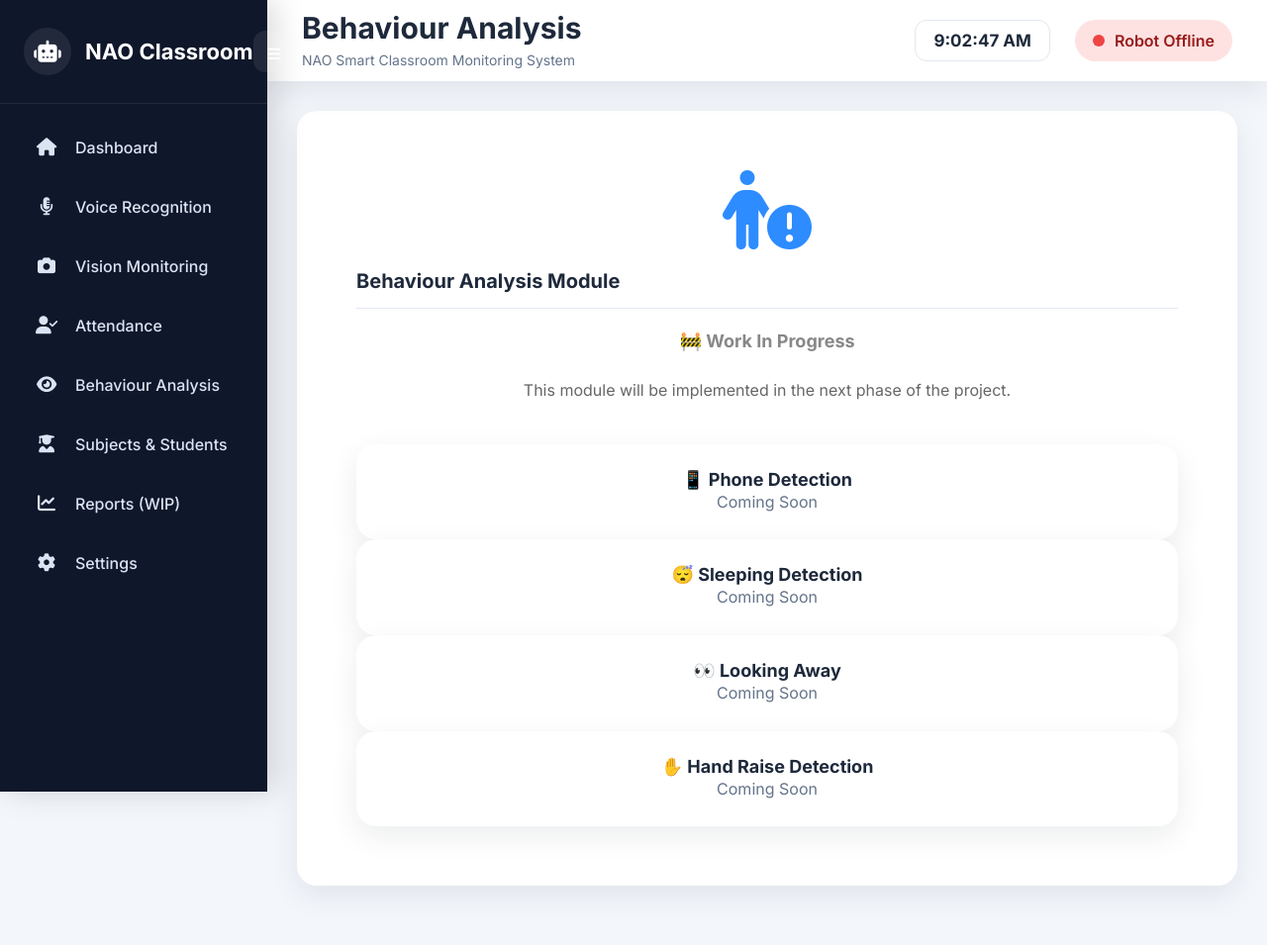
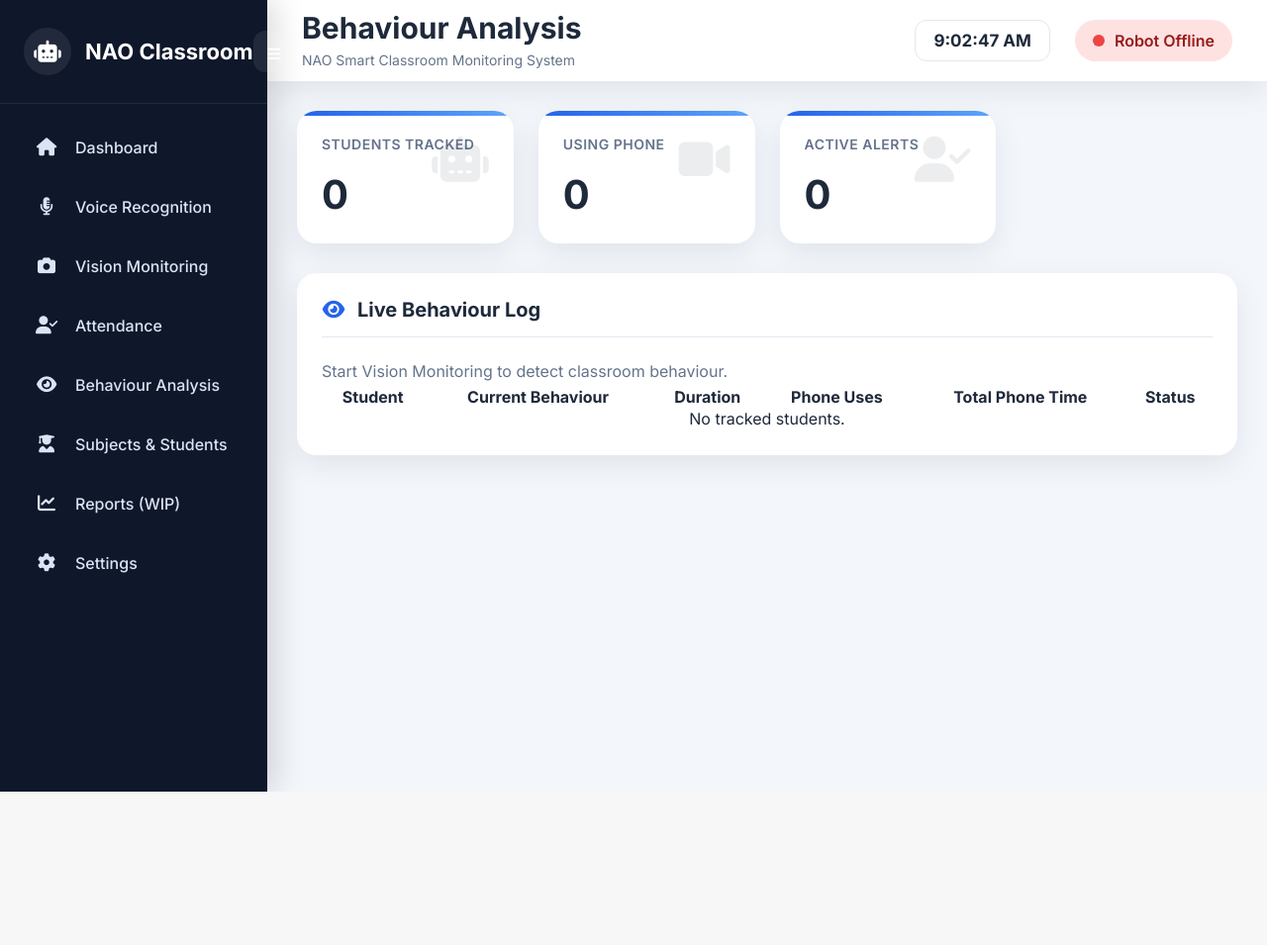
Before and after one commit to BostonLee05/fyp_nao, a Flask app: page /behaviour in a window 1280 px wide. Shown: the whole page at 99% size. After the commit the page ends 800 px from the top, so only its background shows below. Run offline with Flask 3, Linux system fonts and the light colour scheme; data that the repository does not hold is empty; some libraries are stand-ins or nearby versions.

Commit message:
Updated behaviour dashboard

```diff
--- a/src/modules/behaviour_monitoring.py
+++ b/src/modules/behaviour_monitoring.py
@@ -86,6 +86,7 @@ class BehaviourTracker:
         # }
 
         self.phone_states = {}
+        self.phone_history = {}
 
     # =====================================================
     # ENSURE TRACK EXISTS
@@ -384,7 +385,8 @@ class BehaviourTracker:
                     "first_detected": current_time,
                     "last_detected": current_time,
                     "confirmed": False,
-                    "confirmed_since": None
+                    "confirmed_since": None,
+                    "usage_counted": False
                 }
 
                 return False
@@ -435,6 +437,13 @@ class BehaviourTracker:
                     phone_state[
                         "confirmed_since"
                     ] = current_time
+                    phone_state["usage_counted"] = True
+
+                    history = self.phone_history.setdefault(
+                        track_id,
+                        {"count": 0, "total_duration": 0.0}
+                    )
+                    history["count"] += 1
 
                     print(
                         "\nPHONE USAGE CONFIRMED"
@@ -487,6 +496,17 @@ class BehaviourTracker:
             print(
                 f"Track ID: {track_id}"
             )
+
+            if phone_state["confirmed_since"] is not None:
+                history = self.phone_history.setdefault(
+                    track_id,
+                    {"count": 0, "total_duration": 0.0}
+                )
+                history["total_duration"] += max(
+                    0.0,
+                    phone_state["last_detected"]
+                    - phone_state["confirmed_since"]
+                )
 
             del self.phone_states[
                 track_id
@@ -656,6 +676,21 @@ class BehaviourTracker:
                     None
                 )
 
+                phone_state = self.phone_states.get(track_id)
+                if (
+                    phone_state is not None
+                    and phone_state["confirmed_since"] is not None
+                ):
+                    history = self.phone_history.setdefault(
+                        track_id,
+                        {"count": 0, "total_duration": 0.0}
+                    )
+                    history["total_duration"] += max(
+                        0.0,
+                        phone_state["last_detected"]
+                        - phone_state["confirmed_since"]
+                    )
+
                 self.phone_states.pop(
                     track_id,
                     None
--- a/src/routes/behaviour.py
+++ b/src/routes/behaviour.py
@@ -4,17 +4,38 @@ routes/behaviour.py
 Behaviour Analysis Blueprint.
 """
 
-from flask import Blueprint, render_template
+from flask import Blueprint, jsonify, render_template
+
+from integrated_monitoring import monitor
+from routes.vision import vision_system
 
 behaviour_bp = Blueprint("behaviour", __name__)
 
 
 @behaviour_bp.route("/behaviour")
 def behaviour():
-    """
-    Behaviour Analysis page (Work In Progress).
-    """
     return render_template(
         "behaviour.html",
         page_title="Behaviour Analysis"
     )
+
+
+@behaviour_bp.route("/api/behaviour/status")
+def behaviour_status():
+    records = vision_system.get_behaviour_records()
+    return jsonify({
+        "success": True,
+        "running": monitor.is_running(),
+        "records": records,
+        "statistics": {
+            "tracked": len(records),
+            "using_phone": sum(
+                1 for record in records
+                if record["behaviour_code"] == "USING_PHONE"
+            ),
+            "alerts": sum(
+                1 for record in records
+                if record["severity"] != "normal"
+            )
+        }
+    })
--- a/src/templates/behaviour.html
+++ b/src/templates/behaviour.html
@@ -4,48 +4,91 @@
 {% block page_title %}Behaviour Analysis{% endblock %}
 
 {% block content %}
-
-<div class="panel" style="text-align:center;padding:60px;">
-
-    <i class="fa-solid fa-person-circle-exclamation"
-       style="font-size:80px;color:#2d8cff;"></i>
-
-    <h2 style="margin-top:20px;">
-        Behaviour Analysis Module
-    </h2>
-
-    <h3 style="margin-top:10px;color:#888;">
-        🚧 Work In Progress
-    </h3>
-
-    <p style="margin-top:25px;line-height:1.8;color:#666;">
-        This module will be implemented in the next phase of the project.
-    </p>
-
-    <div class="dashboard-grid" style="margin-top:40px;">
-
-        <div class="panel">
-            <h3>📱 Phone Detection</h3>
-            <p>Coming Soon</p>
+<div class="stats">
+    <div class="stat"><h4>Students Tracked</h4><h2 id="trackedCount">0</h2></div>
+    <div class="stat"><h4>Using Phone</h4><h2 id="phoneCount">0</h2></div>
+    <div class="stat"><h4>Active Alerts</h4><h2 id="alertCount">0</h2></div>
 </div>
 
 <div class="panel">
-            <h3>😴 Sleeping Detection</h3>
-            <p>Coming Soon</p>
+    <h2><i class="fa-solid fa-eye"></i> Live Behaviour Log</h2>
+    <p id="behaviourMessage">Start Vision Monitoring to detect classroom behaviour.</p>
+    <table class="attendance-table">
+        <thead>
+            <tr>
+                <th>Student</th>
+                <th>Current Behaviour</th>
+                <th>Duration</th>
+                <th>Phone Uses</th>
+                <th>Total Phone Time</th>
+                <th>Status</th>
+            </tr>
+        </thead>
+        <tbody id="behaviourBody">
+            <tr><td colspan="6" style="text-align:center;">No tracked students.</td></tr>
+        </tbody>
+    </table>
 </div>
 
-        <div class="panel">
-            <h3>👀 Looking Away</h3>
-            <p>Coming Soon</p>
-        </div>
+<script>
+const behaviourStatusUrl = "{{ url_for('behaviour.behaviour_status') }}";
 
-        <div class="panel">
-            <h3>✋ Hand Raise Detection</h3>
-            <p>Coming Soon</p>
-        </div>
+function escapeHtml(value) {
+    return String(value ?? "")
+        .replaceAll("&", "&amp;").replaceAll("<", "&lt;")
+        .replaceAll(">", "&gt;").replaceAll('"', "&quot;")
+        .replaceAll("'", "&#039;");
+}
 
-    </div>
+async function refreshBehaviour() {
+    try {
+        const response = await fetch(behaviourStatusUrl + "?t=" + Date.now(), {
+            cache: "no-store"
+        });
+        const data = await response.json();
+        if (!response.ok || !data.success) {
+            throw new Error(data.message || "Unable to load behaviour status.");
+        }
 
-</div>
+        const statistics = data.statistics || {};
+        const records = data.records || [];
+        document.getElementById("trackedCount").textContent = statistics.tracked || 0;
+        document.getElementById("phoneCount").textContent = statistics.using_phone || 0;
+        document.getElementById("alertCount").textContent = statistics.alerts || 0;
+        document.getElementById("behaviourMessage").textContent = data.running
+            ? "Monitoring live camera behaviour."
+            : "Start Vision Monitoring to detect classroom behaviour.";
 
+        const body = document.getElementById("behaviourBody");
+        if (!records.length) {
+            body.innerHTML = '<tr><td colspan="6" style="text-align:center;">No tracked students.</td></tr>';
+            return;
+        }
+
+        body.innerHTML = records.map(record => {
+            const student = record.student_id
+                ? `${escapeHtml(record.student_id)} - ${escapeHtml(record.student_name)}`
+                : `Unknown Track ${escapeHtml(record.track_id)}`;
+            const status = record.severity === "danger"
+                ? "🔴 Alert"
+                : record.severity === "warning" ? "🟠 Warning" : "🟢 Normal";
+            return `<tr>
+                <td>${student}</td>
+                <td>${escapeHtml(record.behaviour)}</td>
+                <td>${Number(record.duration || 0).toFixed(1)}s</td>
+                <td>${record.phone_use_count}</td>
+                <td>${Number(record.phone_total_duration || 0).toFixed(1)}s</td>
+                <td>${status}</td>
+            </tr>`;
+        }).join("");
+    } catch (error) {
+        document.getElementById("behaviourMessage").textContent =
+            "Behaviour status could not be refreshed.";
+        console.error("Behaviour refresh error:", error);
+    }
+}
+
+refreshBehaviour();
+setInterval(refreshBehaviour, 1500);
+</script>
 {% endblock %}
--- a/src/vision.py
+++ b/src/vision.py
@@ -1535,6 +1535,54 @@ class VisionSystem:
     def get_statistics(self):
         return dict(self._latest_statistics)
 
+    def get_behaviour_records(self):
+        """Return current behaviour and accumulated phone-use records."""
+        now = time.time()
+        records = []
+
+        for track_id in sorted(self.tracked_people):
+            identity = self.identity_cache.get(track_id, {})
+            behaviour = self.behaviour_tracker.get_behaviour(track_id, now)
+            duration = self.behaviour_tracker.get_behaviour_duration(
+                track_id,
+                now
+            )
+            phone_history = self.behaviour_tracker.phone_history.get(
+                track_id,
+                {"count": 0, "total_duration": 0.0}
+            )
+            phone_state = self.behaviour_tracker.phone_states.get(track_id)
+            phone_total = phone_history["total_duration"]
+
+            if phone_state and phone_state["confirmed_since"] is not None:
+                phone_total += max(
+                    0.0,
+                    now - phone_state["confirmed_since"]
+                )
+
+            records.append({
+                "track_id": track_id,
+                "student_id": identity.get("student_id"),
+                "student_name": identity.get("name", "Unknown"),
+                "behaviour": self.get_behaviour_display_name(behaviour),
+                "behaviour_code": behaviour,
+                "duration": round(duration, 1),
+                "phone_use_count": phone_history["count"],
+                "phone_total_duration": round(phone_total, 1),
+                "severity": (
+                    "danger"
+                    if behaviour == BEHAVIOUR_USING_PHONE
+                    else "warning"
+                    if behaviour in (
+                        BEHAVIOUR_DOWN,
+                        BEHAVIOUR_FACE_NOT_VISIBLE
+                    )
+                    else "normal"
+                )
+            })
+
+        return records
+
     # =====================================================
     # CLEANUP
     # =====================================================
```
Lines whose indentation alone changed are shown as unchanged.
